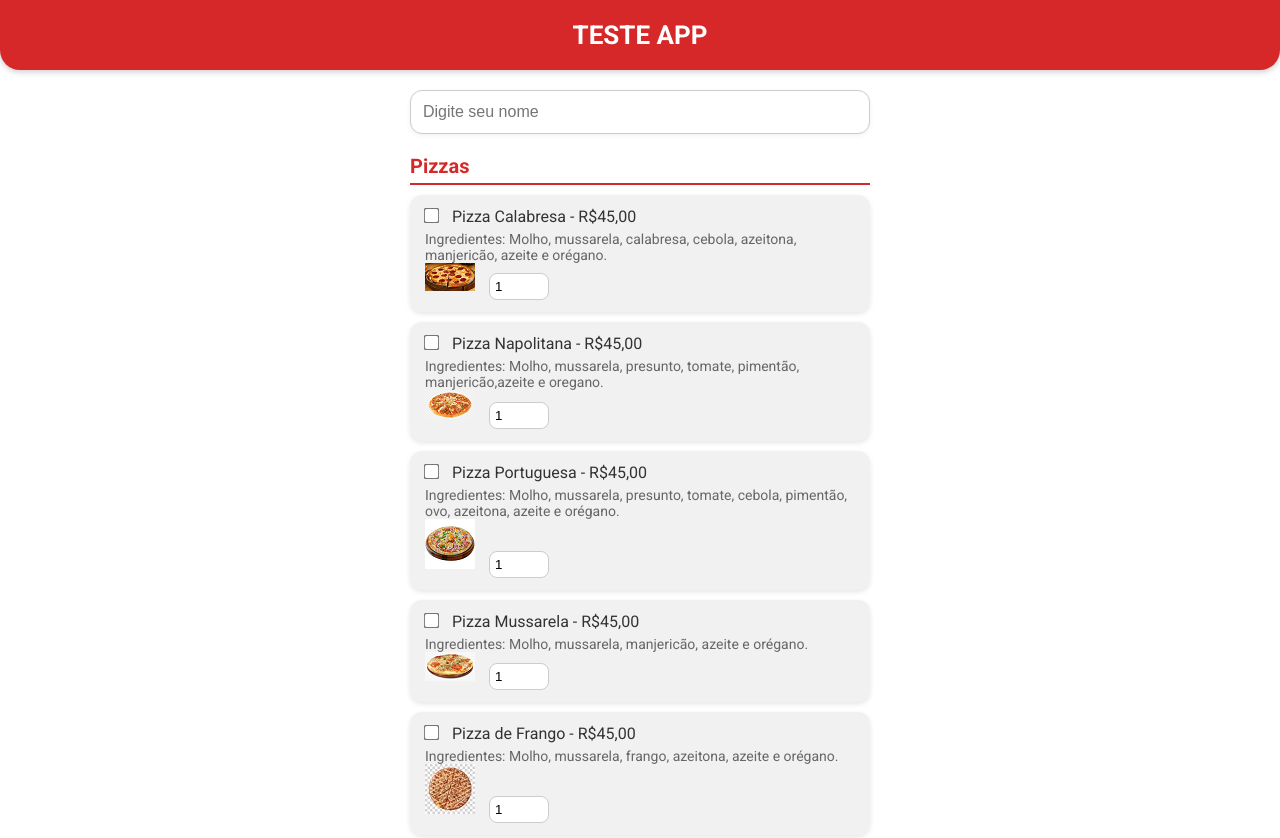
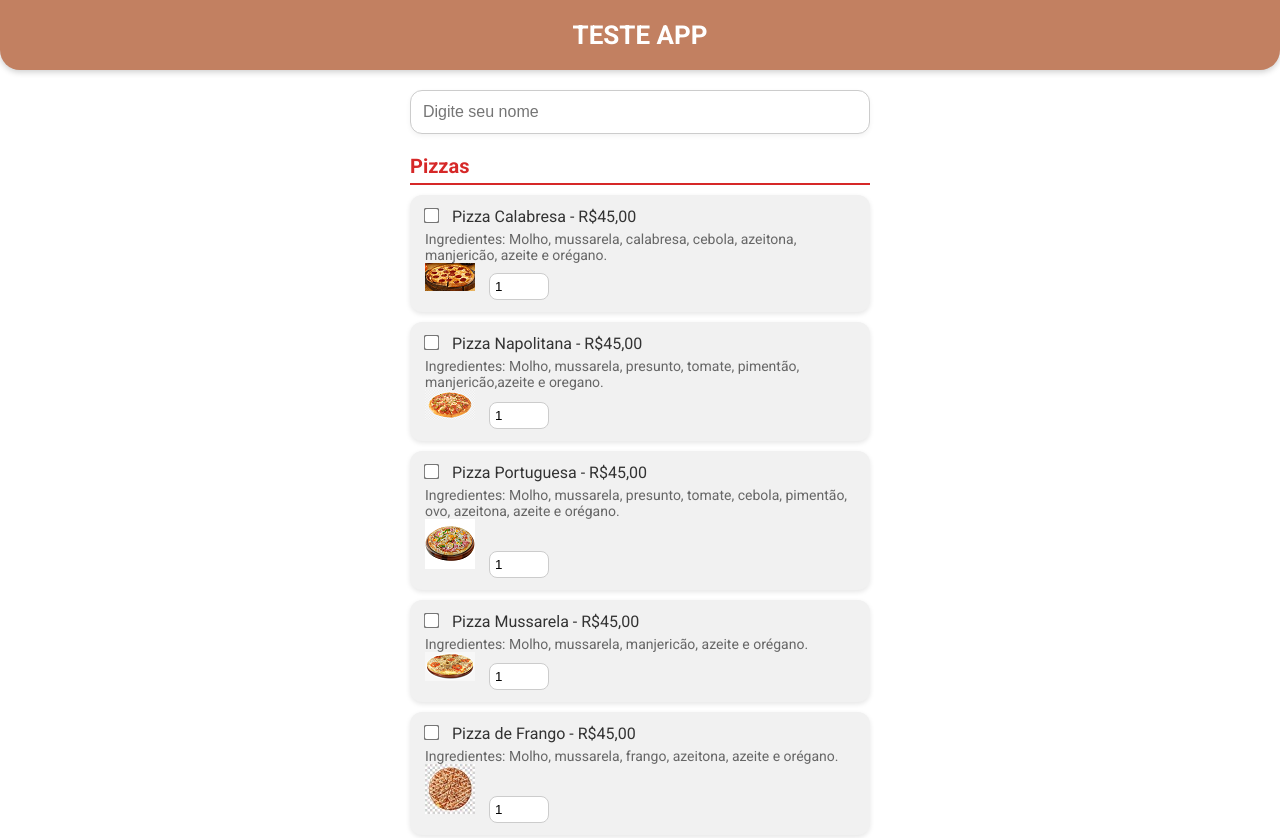
Before and after one commit to BETCERTA/cia-da-pizza, a plain HTML site: page index.html in a window 1280 px wide. Shown: the top 838 px of the page. Drawn offline with Linux system fonts and the light colour scheme.

Commit message:
Update index.html

```diff
--- a/index.html
+++ b/index.html
@@ -3,7 +3,7 @@
 <head>
   <meta charset="UTF-8">
   <meta name="viewport" content="width=device-width, initial-scale=1.0">
-  <title>Cia da Pizza Delivery</title>
+  <title>Batata Gourmet Recheada</title>
   <link href="https://fonts.googleapis.com/css2?family=Roboto:wght@400;700&display=swap" rel="stylesheet">
   <style>
     * {
@@ -19,7 +19,7 @@
       padding: 0;
     }
     header {
-      background-color: #d62828;
+      background-color: #C28061;
       color: white;
       padding: 20px;
       text-align: center;
```
